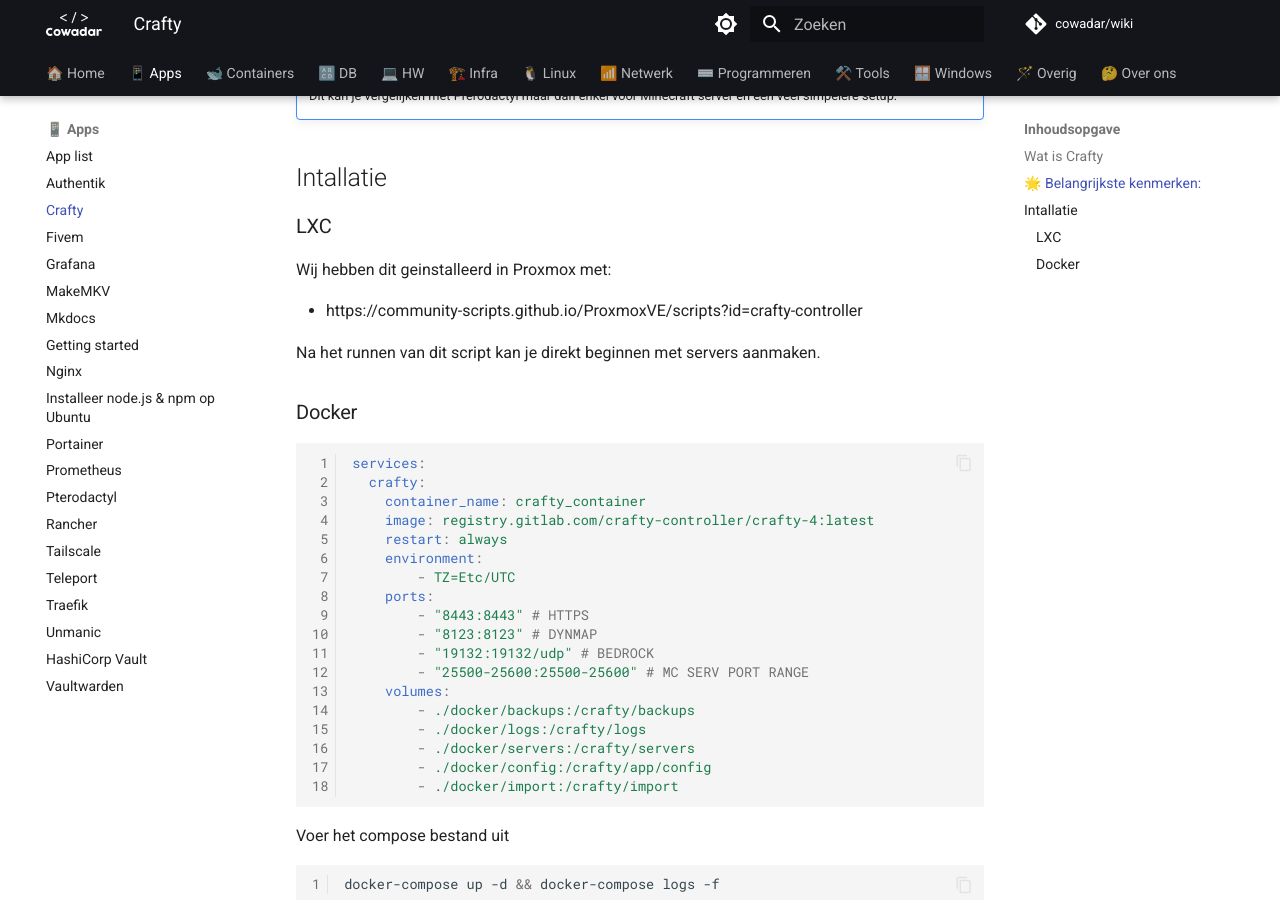
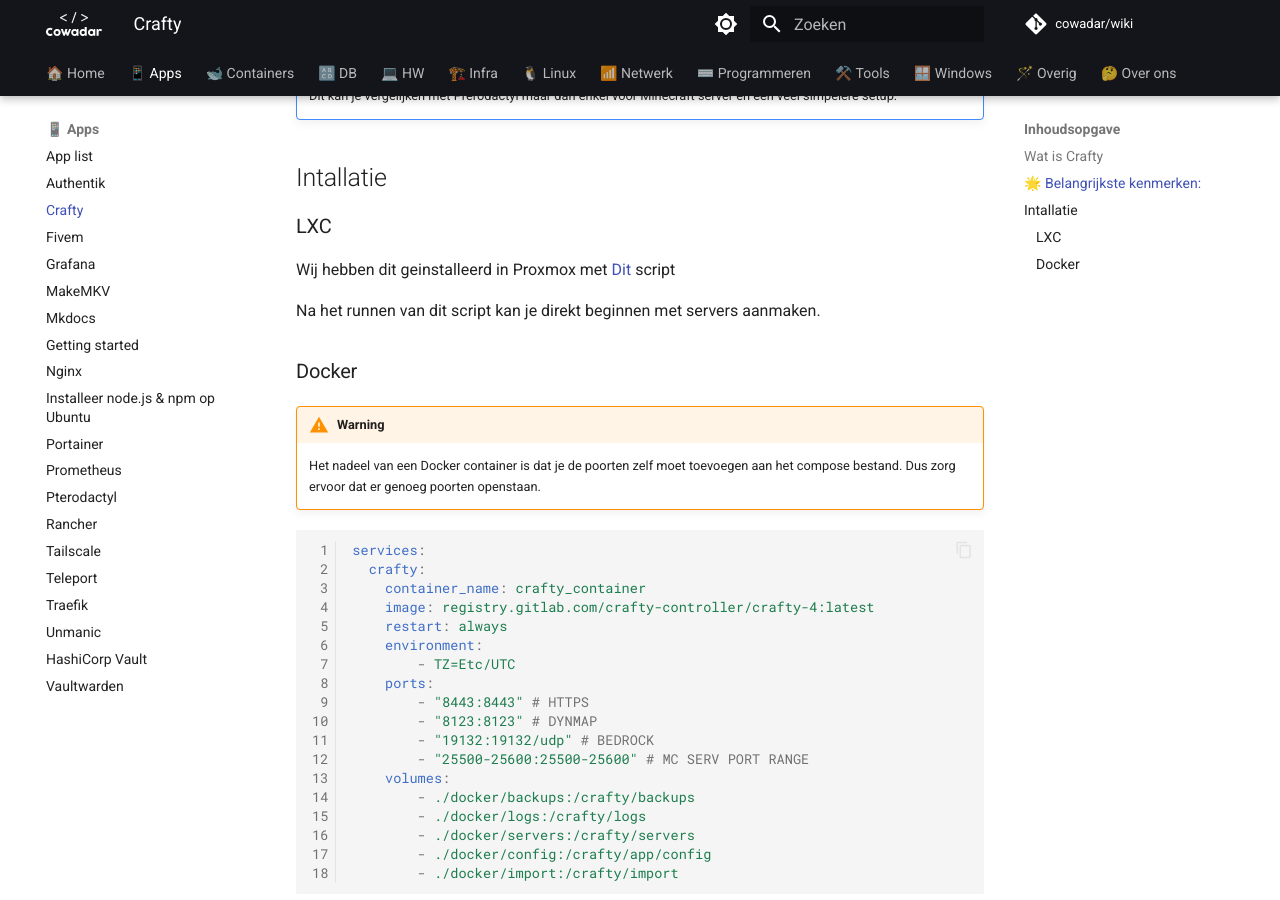
Before and after one commit to cowadar/wiki, an MkDocs documentation site: the page built from docs/apps/crafty-controller.md, in a window 1280 px wide and 900 px high, scrolled down 632 px. Built offline with MkDocs 1.6.1 and Material for MkDocs 9.7.7, drawn with Linux system fonts in a browser that asks for light colours; comment, search, counter and statistics services are not loaded.

Commit message:
add crafty page

````diff
--- a/docs/apps/crafty-controller.md
+++ b/docs/apps/crafty-controller.md
@@ -18,13 +18,14 @@
 ## Intallatie
 
 ### LXC
-Wij hebben dit geinstalleerd in Proxmox met:
-
-- https://community-scripts.github.io/ProxmoxVE/scripts?id=crafty-controller
+Wij hebben dit geinstalleerd in Proxmox met [Dit](https://community-scripts.github.io/ProxmoxVE/scripts?id=crafty-controller) script
 
 Na het runnen van dit script kan je direkt beginnen met servers aanmaken.
 
 ### Docker
+!!! warning
+    Het nadeel van een Docker container is dat je de poorten zelf moet toevoegen aan het compose bestand.
+    Dus zorg ervoor dat er genoeg poorten openstaan.
 
 ```yaml
 services:
````
